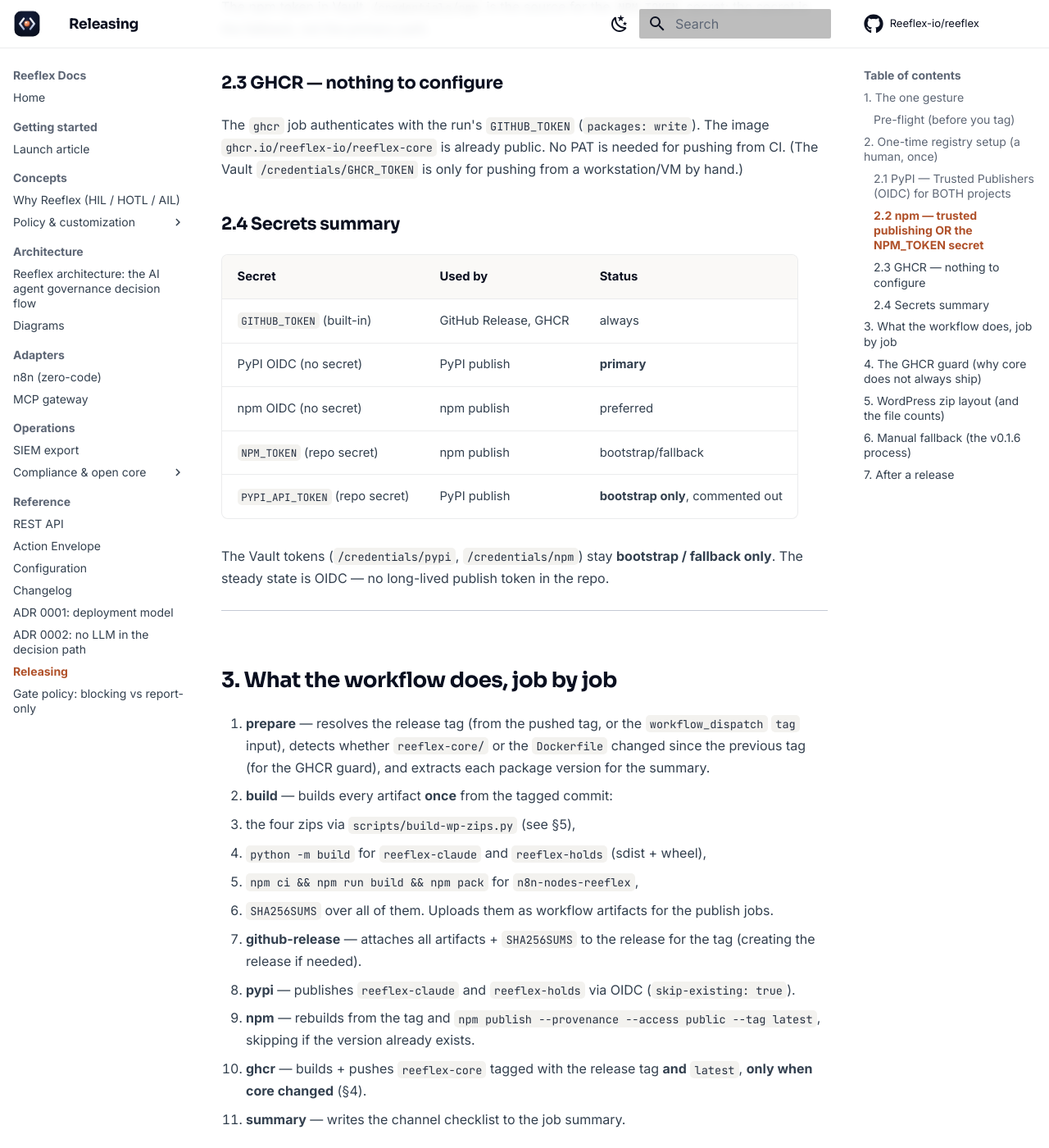
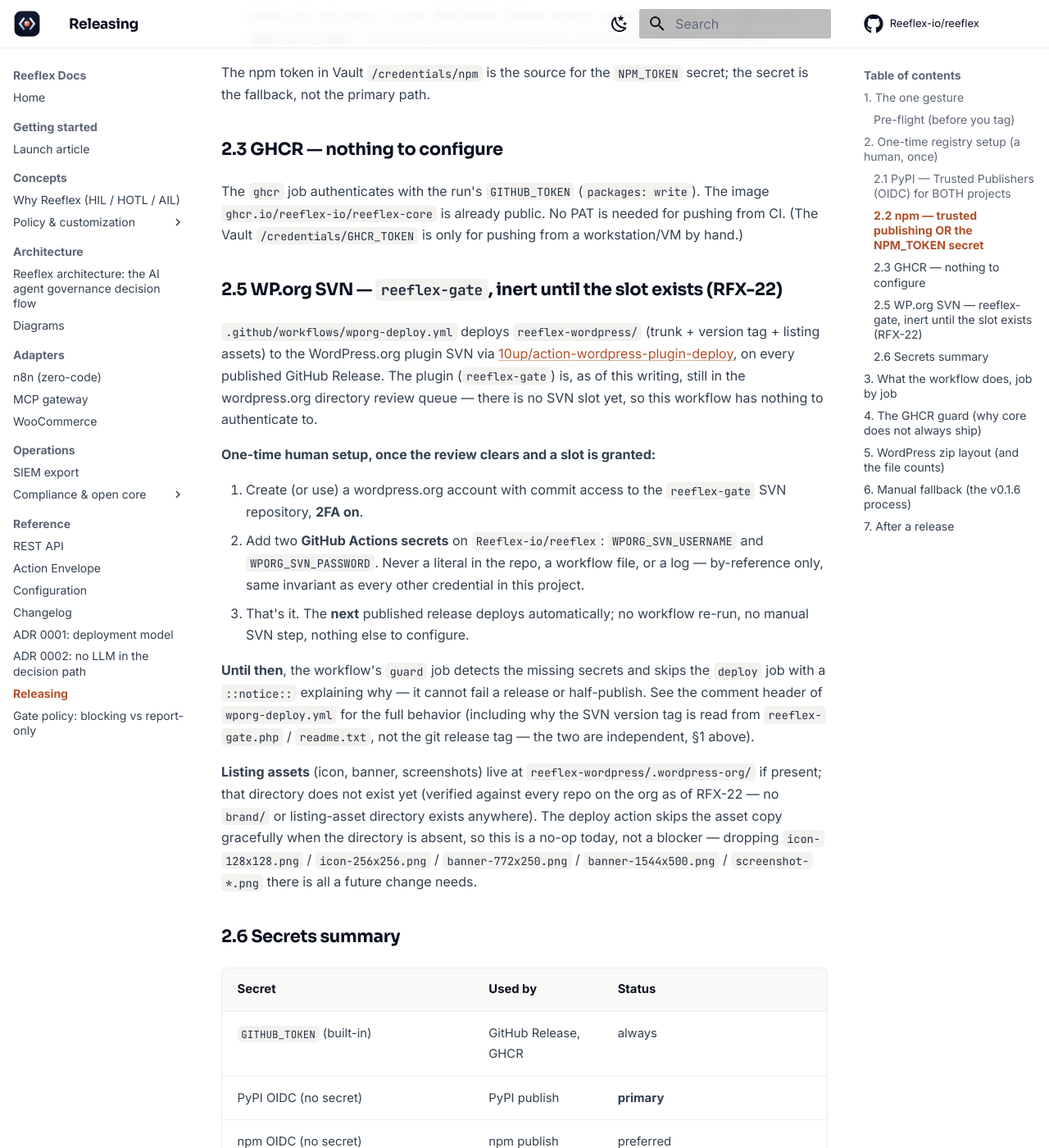
Before and after one commit to Reeflex-io/reeflex, an MkDocs documentation site: the page built from docs/RELEASING.md, in a window 1280 px wide and 1400 px high, scrolled down 3194 px. Shown: the whole window at 82% size. Built offline with MkDocs 1.6.1 and Material for MkDocs 9.7.7, drawn with Linux system fonts in a browser that asks for light colours; a script that is not in the unit is left out; comment, search, counter and statistics services are not loaded; some of the changed text lies outside the part shown.

Commit message:
ci(RFX-22): WP.org auto-deploy workflow (inert until SVN slot) + WooCommerce docs
Adds .github/workflows/wporg-deploy.yml: on a published GitHub release, deploys
reeflex-gate (trunk + version tag + listing assets) to the WordPress.org SVN via
10up/action-wordpress-plugin-deploy. A guard job checks WPORG_SVN_USERNAME /
WPORG_SVN_PASSWORD GitHub Secrets first; the deploy job is SKIPPED (never
failed) while they're absent, which is the case today (the plugin is still in
the wordpress.org review queue). SVN version is asserted equal to
reeflex-gate.php/readme.txt, independent of the monorepo's own release tag.

readme.txt was verified against the directory standard (required headers,
tags: security/ai-agents/governance/woocommerce/abilities-api, tested-up-to,
no stale AI Act/NIS2 references) -- already compliant, no changes needed. No
brand/ directory or listing assets (icon/banner/screenshots) exist anywhere in
the org's repos; documented as a pending owner/design gap in docs/RELEASING.md
section 2.5 rather than fabricated.

Adds docs/adapters/woocommerce.md: the marketing use-case page over existing
coverage -- woocommerce/* abilities pass through the same WP_Ability::execute()
seam as core abilities, zero new adapter code.

Co-Authored-By: Claude Sonnet 5 <noreply@anthropic.com>

```diff
--- a/docs/RELEASING.md
+++ b/docs/RELEASING.md
@@ -26,12 +26,14 @@ Pushing a `v*` tag triggers `release.yml`, which fans out to:
 | PyPI | `reeflex-claude` **and** `reeflex-holds` | OIDC Trusted Publishing |
 | npm | `n8n-nodes-reeflex` (with provenance) | OIDC or `NPM_TOKEN` |
 | GHCR | `ghcr.io/reeflex-io/reeflex-core` **only if core changed** | `GITHUB_TOKEN` |
+| WP.org SVN | `reeflex-gate` (trunk + tag + assets) — **inert until the slot exists** (§2.5) | `WPORG_SVN_USERNAME` / `WPORG_SVN_PASSWORD` |
 | Job summary | a channel checklist (version + URL + ✅/⏭️/❌ per channel) | — |
 
 Publishing a **GitHub Release** through the web UI also works: the UI creates
-the tag, and the tag push is what triggers the workflow. Either gesture leads to
-the same run. (If a release object already exists for the tag, the workflow just
-attaches assets to it and leaves the body untouched.)
+the tag, and the tag push is what triggers `release.yml`. The same "release
+published" event also triggers `.github/workflows/wporg-deploy.yml` (§2.5) —
+one gesture, both workflows. (If a release object already exists for the tag,
+`release.yml` just attaches assets to it and leaves the body untouched.)
 
 **Manual re-run / re-release:** use the `workflow_dispatch` trigger (Actions →
 Release → Run workflow). It requires a `tag` input (an existing tag, e.g.
@@ -117,7 +119,43 @@ The image `ghcr.io/reeflex-io/reeflex-core` is already public. No PAT is needed
 for pushing from CI. (The Vault `/credentials/GHCR_TOKEN` is only for
 pushing from a workstation/VM by hand.)
 
-### 2.4 Secrets summary
+### 2.5 WP.org SVN — `reeflex-gate`, inert until the slot exists (RFX-22)
+
+`.github/workflows/wporg-deploy.yml` deploys `reeflex-wordpress/` (trunk +
+version tag + listing assets) to the WordPress.org plugin SVN via
+[10up/action-wordpress-plugin-deploy](https://github.com/10up/action-wordpress-plugin-deploy),
+on every published GitHub Release. The plugin (`reeflex-gate`) is, as of this
+writing, still in the wordpress.org directory review queue — there is no SVN
+slot yet, so this workflow has nothing to authenticate to.
+
+**One-time human setup, once the review clears and a slot is granted:**
+
+1. Create (or use) a wordpress.org account with commit access to the
+   `reeflex-gate` SVN repository, **2FA on**.
+2. Add two **GitHub Actions secrets** on `Reeflex-io/reeflex`:
+   `WPORG_SVN_USERNAME` and `WPORG_SVN_PASSWORD`. Never a literal in the repo,
+   a workflow file, or a log — by-reference only, same invariant as every
+   other credential in this project.
+3. That's it. The **next** published release deploys automatically; no
+   workflow re-run, no manual SVN step, nothing else to configure.
+
+**Until then**, the workflow's `guard` job detects the missing secrets and
+skips the `deploy` job with a `::notice::` explaining why — it cannot fail a
+release or half-publish. See the comment header of `wporg-deploy.yml` for the
+full behavior (including why the SVN version tag is read from
+`reeflex-gate.php` / `readme.txt`, not the git release tag — the two are
+independent, §1 above).
+
+**Listing assets** (icon, banner, screenshots) live at
+`reeflex-wordpress/.wordpress-org/` if present; that directory does not exist
+yet (verified against every repo on the org as of RFX-22 — no `brand/` or
+listing-asset directory exists anywhere). The deploy action skips the asset
+copy gracefully when the directory is absent, so this is a no-op today, not a
+blocker — dropping `icon-128x128.png` / `icon-256x256.png` /
+`banner-772x250.png` / `banner-1544x500.png` / `screenshot-*.png` there is all
+a future change needs.
+
+### 2.6 Secrets summary
 
 | Secret | Used by | Status |
 |---|---|---|
@@ -126,6 +164,7 @@ pushing from a workstation/VM by hand.)
 | npm OIDC (no secret) | npm publish | preferred |
 | `NPM_TOKEN` (repo secret) | npm publish | bootstrap/fallback |
 | `PYPI_API_TOKEN` (repo secret) | PyPI publish | **bootstrap only**, commented out |
+| `WPORG_SVN_USERNAME` / `WPORG_SVN_PASSWORD` (repo secrets) | WP.org SVN deploy | **not yet set — plugin still in review (RFX-22)** |
 
 The Vault tokens (`/credentials/pypi`, `/credentials/npm`) stay **bootstrap /
 fallback only**. The steady state is OIDC — no long-lived publish token in the
--- a/mkdocs.yml
+++ b/mkdocs.yml
@@ -176,6 +176,7 @@ nav:
       - adapters/index.md
       - n8n (zero-code): guides/n8n.md
       - MCP gateway: mcp-gateway.md
+      - WooCommerce: adapters/woocommerce.md
   - Operations:
       - operations/index.md
       - SIEM export: siem.md
```
Also changed, not shown: CHANGELOG.md (+8 -0 lines), docs/adapters/index.md (+2 -1 lines), docs/adapters/woocommerce.md (added, +120 -0 lines), 1 other file.
